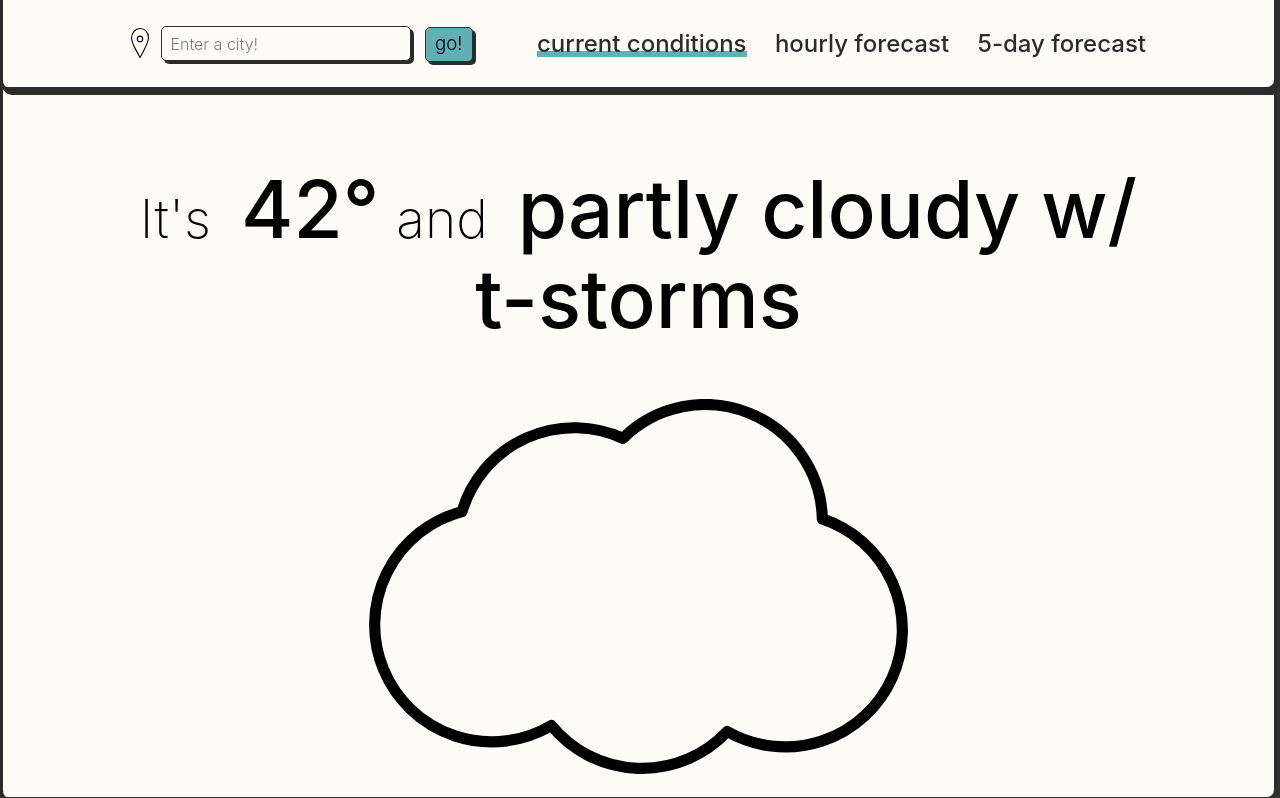
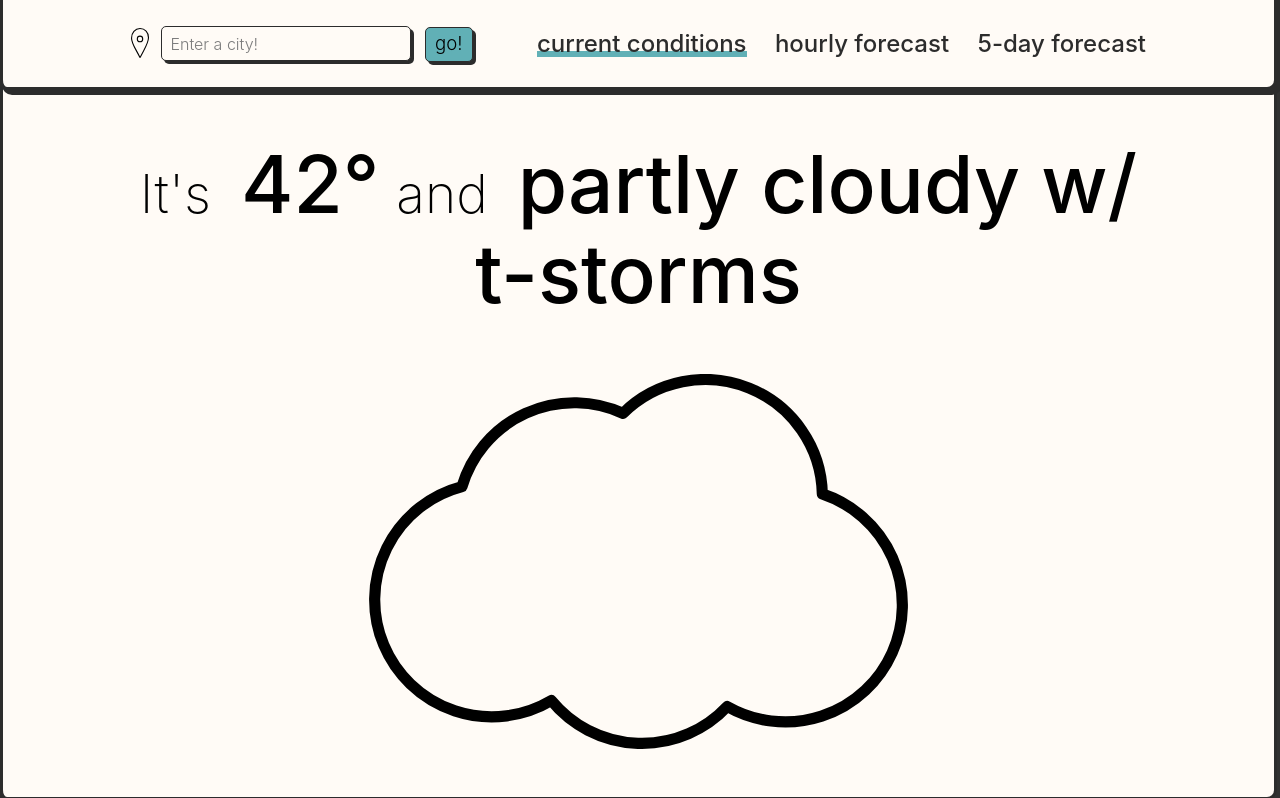
Before and after one commit to jennifer-duff/WeatherWebApp, a plain HTML site: page index.html in a window 1280 px wide. Shown: the top 798 px of the page. Drawn offline with nearby package versions, Linux system fonts and the light colour scheme; a web font is replaced by a local one.

Commit message:
Minor styling tweaks

```diff
--- a/stylesheet_responsive.css
+++ b/stylesheet_responsive.css
@@ -360,7 +360,7 @@
     }
 
     #backToTop{
-        top: 85vh;
+        top: 80vh;
     }
 
     /* /*---------- hourly forecast /*---------- */
--- a/weatherStylesheet.css
+++ b/weatherStylesheet.css
@@ -184,17 +184,7 @@ section{
 }
 
 
-h1{
-    box-sizing: border-box;
-    font-family: stratos-lights, stratos, Inter, 'Helvetica Nue', sans-serif;
-    font-weight: 200;
-    font-size: 40pt;
-    /* margin-top: 50px; */
-    margin-bottom: 0;
-    padding-top: 25px;
-    line-height: 150%;
-    text-align: center;
-}
+
 
 #backToTop{
     box-sizing: border-box;
@@ -235,6 +225,22 @@ h1{
     padding-bottom: 100px;
     margin-top: -90px;
     z-index: 3;
+    display: flex;
+    flex-wrap: wrap;
+    justify-content: center;
+    align-items: center;
+
+}
+
+h1{
+    box-sizing: border-box;
+    font-family: stratos-lights, stratos, Inter, 'Helvetica Nue', sans-serif;
+    font-weight: 200;
+    font-size: 40pt;
+    margin-bottom: 0;
+    /* padding-top: 25px; */
+    line-height: 150%;
+    text-align: center;
 }
 
 #currTemp, #degreeSign, #currWeather{
@@ -257,7 +263,7 @@ h1{
     text-align: center;
     font-size: 25pt;
     font-weight: 200;
-    margin-bottom: 5vh;
+    /* margin-bottom: 5vh; */
 }
 
 #highLow span{
```
Also changed, not shown: index.html (+1 -0 lines).
